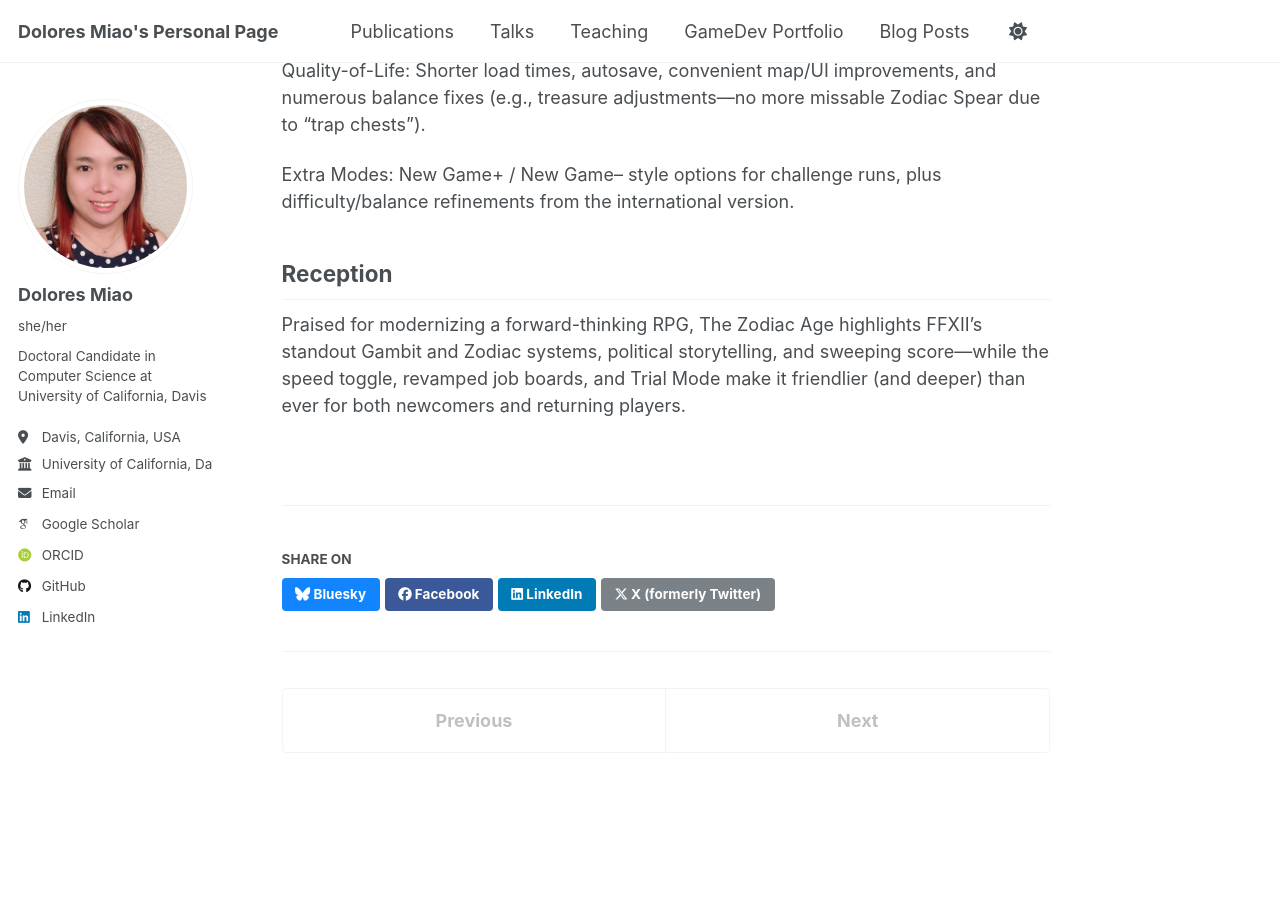
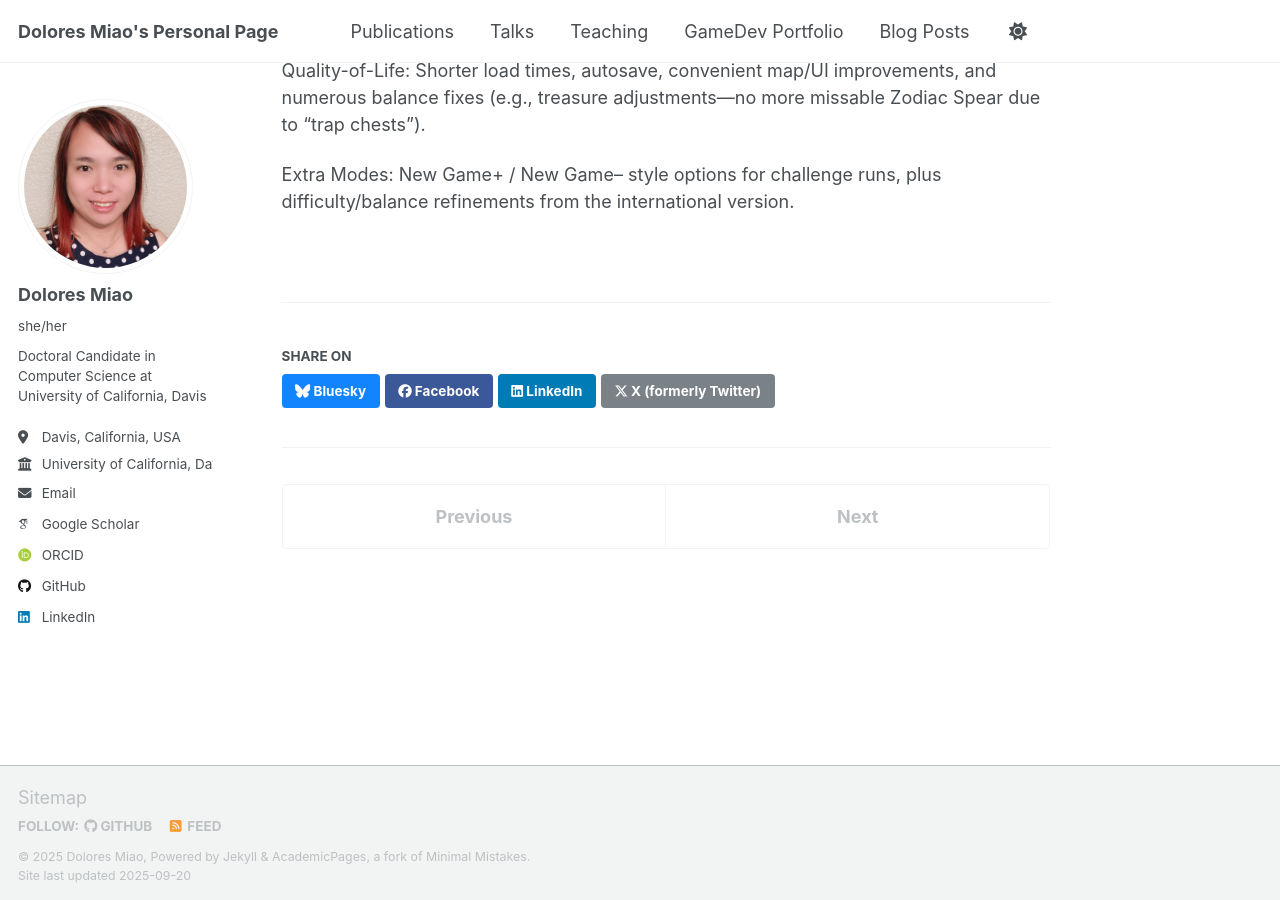
Before and after one commit to doloresmiao/doloresmiao.github.io, a Jekyll site: the page built from _portfolio/portfolio-2.md, in a window 1280 px wide and 900 px high, scrolled down 855 px. Built offline with Jekyll 4.4.1, drawn with Linux system fonts in a browser that asks for light colours; some web fonts are replaced; a script that is not in the unit is left out.

Commit message:
one more portfolio

```diff
--- a/_portfolio/portfolio-2.md
+++ b/_portfolio/portfolio-2.md
@@ -23,7 +23,3 @@
 Quality-of-Life: Shorter load times, autosave, convenient map/UI improvements, and numerous balance fixes (e.g., treasure adjustments—no more missable Zodiac Spear due to “trap chests”).
 
 Extra Modes: New Game+ / New Game– style options for challenge runs, plus difficulty/balance refinements from the international version.
-
-## Reception
-
-Praised for modernizing a forward-thinking RPG, The Zodiac Age highlights FFXII’s standout Gambit and Zodiac systems, political storytelling, and sweeping score—while the speed toggle, revamped job boards, and Trial Mode make it friendlier (and deeper) than ever for both newcomers and returning players.
```
Also changed, not shown: _portfolio/portfolio-1.md (+0 -4 lines), _portfolio/portfolio-3.md (added, +15 -0 lines).
